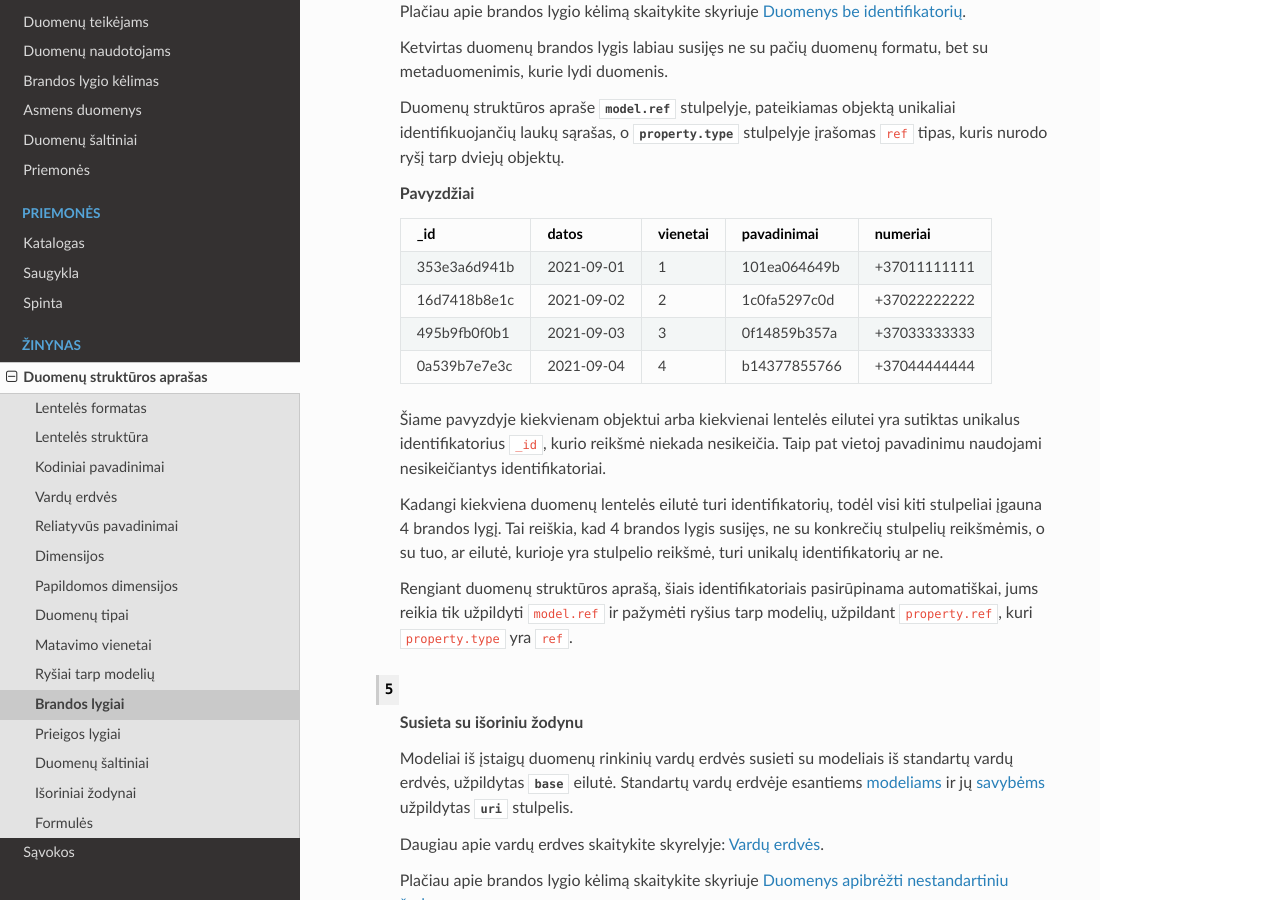
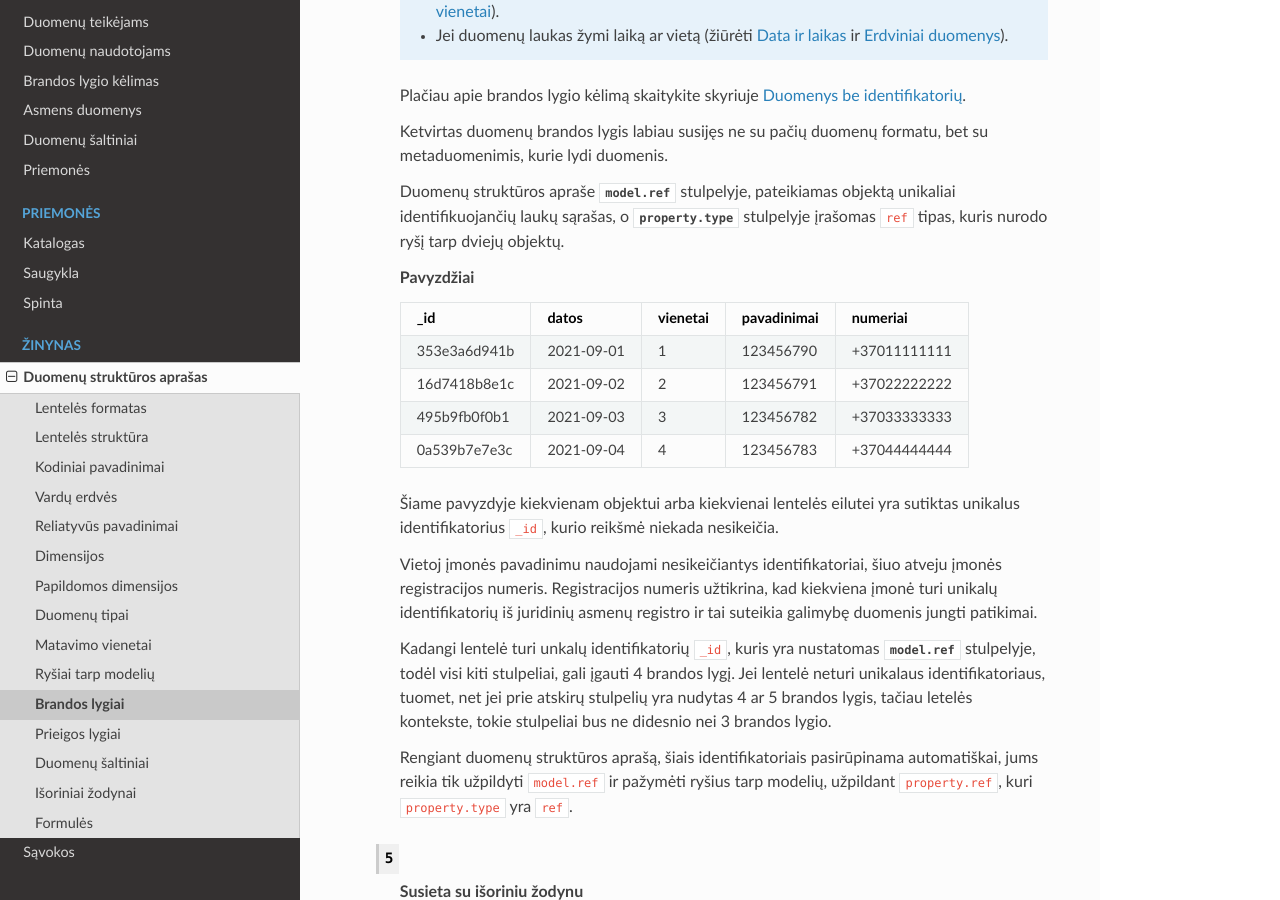
Before and after one commit to atviriduomenys/manifest, a Sphinx documentation site: the page built from docs/dsa/level.rst, in a window 1280 px wide and 900 px high, scrolled down 3104 px. Built offline with Sphinx 7.4.7 and the Read the Docs theme 2.0.0, drawn with Linux system fonts in a browser that asks for light colours; some of the changed text lies outside the part shown.

Commit message:
Patikslintas ref tipo duomenų brandos lygio vertinimas

```diff
--- a/docs/dsa/level.rst
+++ b/docs/dsa/level.rst
@@ -107,10 +107,9 @@
         Skaičiai užrašyti tais pačiais vienetais, tačiau nėra nurodyta kokie
         tai vienetai, todėl neaišku, kaip interpretuoti šiuos skaičius.
 
-        Įmonių pavadinimai nurodyti naudojanti valstybinį įmonių registrą,
-        tačiau pavadinimai gali keistis, todėl geriausia vietoj pavadinimo
-        naudoti tam tikrus identifikatorius, pavyzdžiui įmonės registracijos
-        numerį.
+        Įmonių pavadinimai nors ir surašyti vienodu formatu, tačiau nesutampa
+        su juridinių asmenų registro pavadinimais, todėl tokių duomenų jungimas
+        nėra įmanomas.
 
     .. describe:: 3
 
@@ -129,18 +128,24 @@
 
         **Pavyzdžiai**
 
-        ============== =========== ================= ===================
-        datos          vienetai    pavadinimai       numeriai
-        ============== =========== ================= ===================
-        2021-09-01     1           123456790         +37011111111
-        2021-09-02     2           123456791         +37022222222
-        2021-09-03     3           123456782         +37033333333
-        2021-09-04     4           123456783         +37044444444
-        ============== =========== ================= ===================
+        ============== =========== =================== ===================
+        datos          vienetai    pavadinimai         numeriai
+        ============== =========== =================== ===================
+        2021-09-01     1           UAB "Pavadinimas"   +37011111111
+        2021-09-02     2           UAB "Įmonė"         +37022222222
+        2021-09-03     3           UAB "Organizacija"  +37033333333
+        2021-09-04     4           UAB "Grupė"         +37044444444
+        ============== =========== =================== ===================
 
         Šiuo atveju, visos reikšmės pateiktos standartinėmis formomis.
         Vienetai pateikti ne prie skaičių, o atskirai metaduomenyse
         :data:`property.ref` stulpelyje.
+
+        Įoonių pavadinimai sutampa su juridinių asmenų registro pavadinimais ir
+        atsiranda galimybė juos jungi. Tačiau suteiktas 3 brandos lygis,
+        kadangi pavadinimai nėra patikimas duomenų jungimo būdas. Pavadinimai
+        gali keistis, gali dubliuotis, todėl duomenų jungimas gali būti
+        nepatikimas.
 
     .. describe:: 4
 
@@ -176,22 +181,28 @@
         =============== ============ ============ =============== =============
         _id             datos        vienetai     pavadinimai     numeriai
         =============== ============ ============ =============== =============
-        353e3a6d941b    2021-09-01   1            101ea064649b    +37011111111
-        16d7418b8e1c    2021-09-02   2            1c0fa5297c0d    +37022222222
-        495b9fb0f0b1    2021-09-03   3            0f14859b357a    +37033333333
-        0a539b7e7e3c    2021-09-04   4            b14377855766    +37044444444
+        353e3a6d941b    2021-09-01   1            123456790       +37011111111
+        16d7418b8e1c    2021-09-02   2            123456791       +37022222222
+        495b9fb0f0b1    2021-09-03   3            123456782       +37033333333
+        0a539b7e7e3c    2021-09-04   4            123456783       +37044444444
         =============== ============ ============ =============== =============
 
         Šiame pavyzdyje kiekvienam objektui arba kiekvienai lentelės eilutei
         yra sutiktas unikalus identifikatorius `_id`, kurio reikšmė niekada
-        nesikeičia. Taip pat vietoj pavadinimu naudojami nesikeičiantys
-        identifikatoriai.
+        nesikeičia.
 
-        Kadangi kiekviena duomenų lentelės eilutė turi identifikatorių, todėl
-        visi kiti stulpeliai įgauna 4 brandos lygį. Tai reiškia, kad 4
-        brandos lygis susijęs, ne su konkrečių stulpelių reikšmėmis, o su tuo,
-        ar eilutė, kurioje yra stulpelio reikšmė, turi unikalų identifikatorių
-        ar ne.
+        Vietoj įmonės pavadinimu naudojami nesikeičiantys identifikatoriai,
+        šiuo atveju įmonės registracijos numeris. Registracijos numeris
+        užtikrina, kad kiekviena įmonė turi unikalų identifikatorių iš
+        juridinių asmenų registro ir tai suteikia galimybę duomenis jungti
+        patikimai.
+
+        Kadangi lentelė turi unkalų identifikatorių `_id`, kuris yra nustatomas
+        :data:`model.ref` stulpelyje, todėl visi kiti stulpeliai, gali įgauti 4
+        brandos lygį. Jei lentelė neturi unikalaus identifikatoriaus, tuomet,
+        net jei prie atskirų stulpelių yra nudytas 4 ar 5 brandos lygis, tačiau
+        letelės kontekste, tokie stulpeliai bus ne didesnio nei 3 brandos
+        lygio.
 
         Rengiant duomenų struktūros aprašą, šiais identifikatoriais pasirūpinama
         automatiškai, jums reikia tik užpildyti `model.ref` ir pažymėti ryšius
```
